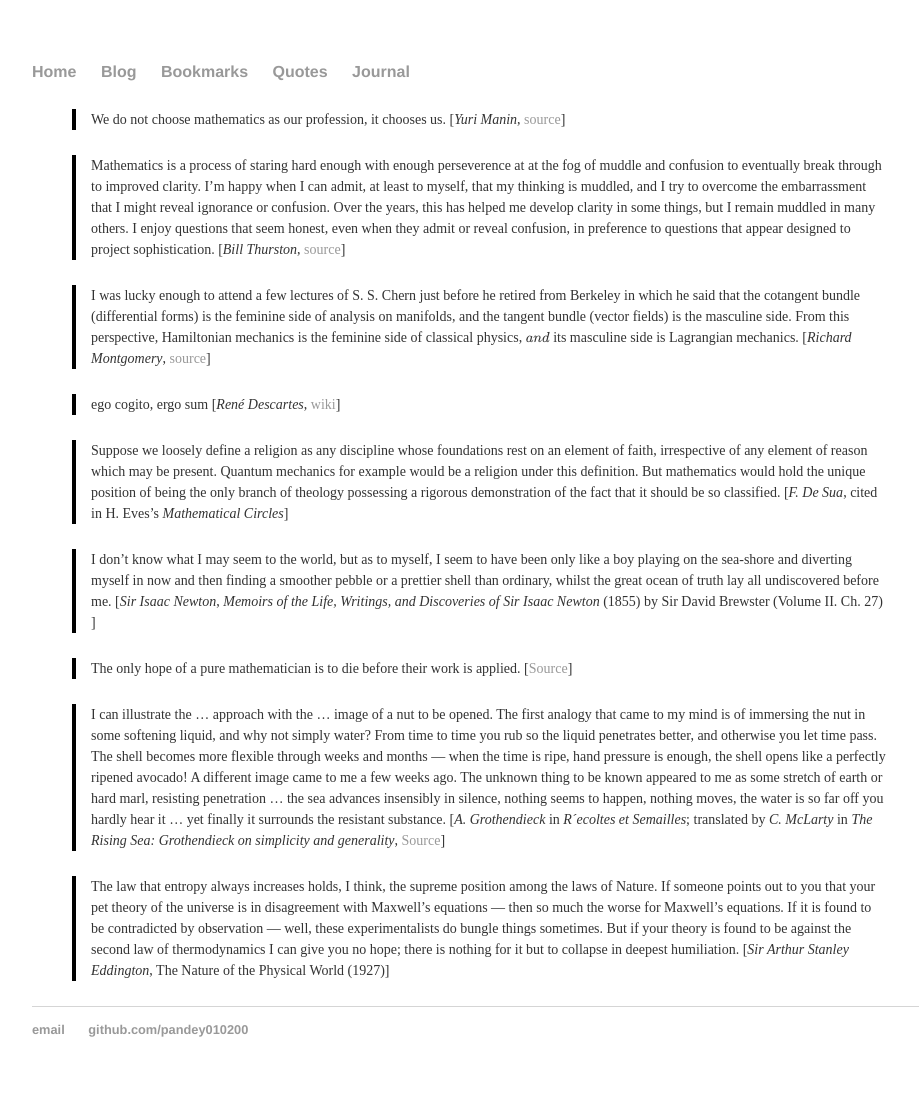
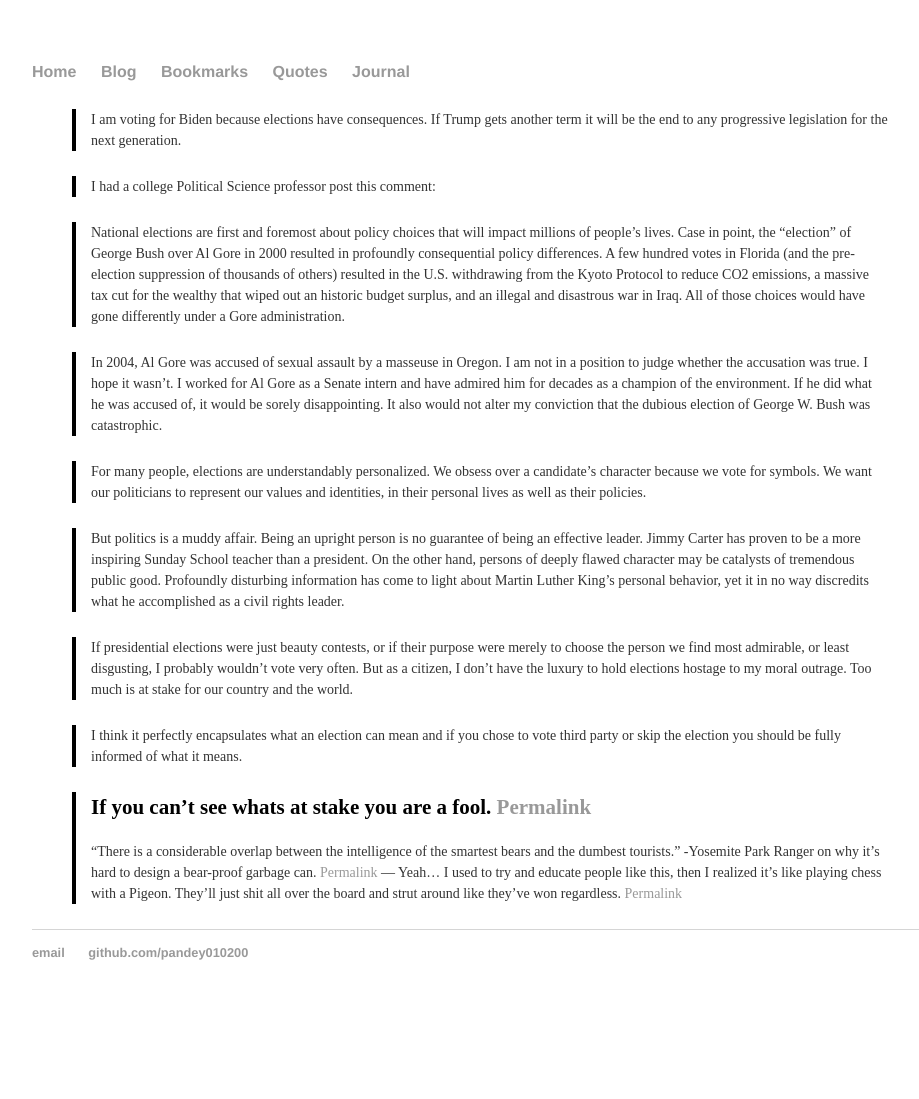
Before and after one commit to pandey010200/pandey010200.github.io, a Jekyll site: the page built from quotes/index.md, in a window 1280 px wide. Shown: the whole page, without its empty margins (160-1079 px from the left). Built offline with Jekyll 4.4.1, drawn with Linux system fonts in a browser that asks for light colours; formulas are drawn with MathJax 3; after the commit the page ends 1022 px from its top, so only the background shows below that.

Commit message:
Update index.md

```diff
--- a/quotes/index.md
+++ b/quotes/index.md
@@ -2,23 +2,24 @@
 layout: default
 title: Quotes
 ---
-> We do not choose mathematics as our profession, it chooses us. [*Yuri Manin*, [source](http://www.ams.org/notices/200910/rtx091001268p.pdf)]
+>I am voting for Biden because elections have consequences. If Trump gets another term it will be the end to any progressive legislation for the next generation.
 
-> Mathematics is a process of staring hard enough with enough perseverence at at the fog of muddle and confusion to eventually break through to improved clarity. I'm happy when I can admit, at least to myself, that my thinking is muddled, and I try to overcome the embarrassment that I might reveal ignorance or confusion.
-> Over the years, this has helped me develop clarity in some things, but I remain muddled in many others.
-> I enjoy questions that seem honest, even when they admit or reveal confusion, in preference to questions that appear designed to project sophistication. [*Bill Thurston*, [source](http://mathoverflow.net/users/9062/bill-thurston)]
+>I had a college Political Science professor post this comment:
 
-> I was lucky enough to attend a few lectures of S. S. Chern just before he retired from Berkeley in which he said that the cotangent bundle (differential forms) is the feminine side of analysis on manifolds, and the tangent bundle (vector fields) is the masculine side. From this perspective, Hamiltonian mechanics is the feminine side of classical physics, [and] its masculine side is Lagrangian mechanics. [*Richard Montgomery*, [source](http://people.ucsc.edu/~rmont/papers/Symm_in_Mech_Review.PDF)]
+>National elections are first and foremost about policy choices that will impact millions of people's lives. Case in point, the "election" of George Bush over Al Gore in 2000 resulted in profoundly consequential policy differences. A few hundred votes in Florida (and the pre-election suppression of thousands of others) resulted in the U.S. withdrawing from the Kyoto Protocol to reduce CO2 emissions, a massive tax cut for the wealthy that wiped out an historic budget surplus, and an illegal and disastrous war in Iraq. All of those choices would have gone differently under a Gore administration.
 
-> ego cogito, ergo sum [*René Descartes*, [wiki](https://en.wikipedia.org/wiki/Cogito_ergo_sum#Principles_of_Philosophy)]
+>In 2004, Al Gore was accused of sexual assault by a masseuse in Oregon. I am not in a position to judge whether the accusation was true. I hope it wasn't. I worked for Al Gore as a Senate intern and have admired him for decades as a champion of the environment. If he did what he was accused of, it would be sorely disappointing. It also would not alter my conviction that the dubious election of George W. Bush was catastrophic.
 
-> Suppose we loosely define a religion as any discipline whose foundations rest on an element of faith, irrespective of any element of reason which may be present. Quantum mechanics for example would be a religion under this definition. But mathematics would hold the unique position of being the only branch of theology possessing a rigorous demonstration of the fact that it should be so classified. [*F. De Sua*, cited in H. Eves's *Mathematical Circles*]
+>For many people, elections are understandably personalized. We obsess over a candidate's character because we vote for symbols. We want our politicians to represent our values and identities, in their personal lives as well as their policies.
 
-> I don't know what I may seem to the world, but as to myself, I seem to have been only like a boy playing on the sea-shore and diverting myself in now and then finding a smoother pebble or a prettier shell than ordinary, whilst the great ocean of truth lay all undiscovered before me. [*Sir Isaac Newton*, *Memoirs of the Life, Writings, and Discoveries of Sir Isaac Newton* (1855) by Sir David Brewster (Volume II. Ch. 27) ]
+>But politics is a muddy affair. Being an upright person is no guarantee of being an effective leader. Jimmy Carter has proven to be a more inspiring Sunday School teacher than a president. On the other hand, persons of deeply flawed character may be catalysts of tremendous public good. Profoundly disturbing information has come to light about Martin Luther King's personal behavior, yet it in no way discredits what he accomplished as a civil rights leader.
 
-> The only hope of a pure mathematician is to die before their work is applied. [[Source](https://www.quora.com/Is-all-mathematics-applied-mathematics-eventually/answer/Caleb-Vatral)]
+>If presidential elections were just beauty contests, or if their purpose were merely to choose the person we find most admirable, or least disgusting, I probably wouldn't vote very often. But as a citizen, I don't have the luxury to hold elections hostage to my moral outrage. Too much is at stake for our country and the world.
 
-> I can illustrate the ... approach with the ... image of a nut to be opened. The first analogy that came to my mind is of immersing the nut in some softening liquid, and why not simply water? From time to time you rub so the liquid penetrates better, and otherwise
-you let time pass. The shell becomes more flexible through weeks and months — when the time is ripe, hand pressure is enough, the shell opens like a perfectly ripened avocado! A different image came to me a few weeks ago. The unknown thing to be known appeared to me as some stretch of earth or hard marl, resisting penetration ... the sea advances insensibly in silence, nothing seems to happen, nothing moves, the water is so far off you hardly hear it ... yet finally it surrounds the resistant substance. [*A. Grothendieck* in *R´ecoltes et Semailles*; translated by *C. McLarty* in *The Rising Sea: Grothendieck on simplicity and generality*, [Source](http://www.landsburg.com/grothendieck/mclarty1.pdf)]
+>I think it perfectly encapsulates what an election can mean and if you chose to vote third party or skip the election you should be fully informed of what it means.
 
-> The law that entropy always increases holds, I think, the supreme position among the laws of Nature. If someone points out to you that your pet theory of the universe is in disagreement with Maxwell's equations — then so much the worse for Maxwell's equations. If it is found to be contradicted by observation — well, these experimentalists do bungle things sometimes. But if your theory is found to be against the second law of thermodynamics I can give you no hope; there is nothing for it but to collapse in deepest humiliation. [*Sir Arthur Stanley Eddington*, The Nature of the Physical World (1927)]
+>If you can't see whats at stake you are a fool. [Permalink](https://www.reddit.com/r/GamerGhazi/comments/gacx1x/womens_groups_go_silent_on_biden_assault/fozma17/)
+---
+>"There is a considerable overlap between the intelligence of the smartest bears and the dumbest tourists." -Yosemite Park Ranger on why it's hard to design a bear-proof garbage can. [Permalink](https://www.reddit.com/r/AskReddit/comments/gk8t35/george_carlin_said_think_of_how_stupid_the/fqpz3yi/)
+---
+>Yeah... I used to try and educate people like this, then I realized it's like playing chess with a Pigeon. They'll just shit all over the board and strut around like they've won regardless. [Permalink](https://www.reddit.com/r/AskReddit/comments/gk8t35/george_carlin_said_think_of_how_stupid_the/fqq6vh0/)
```
